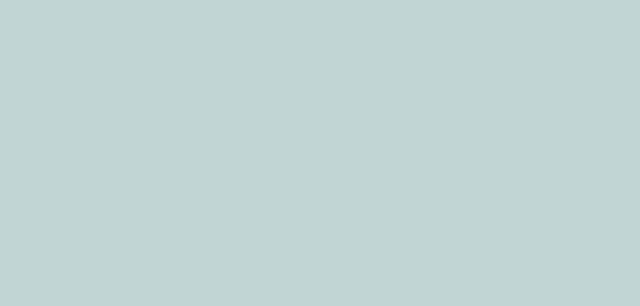
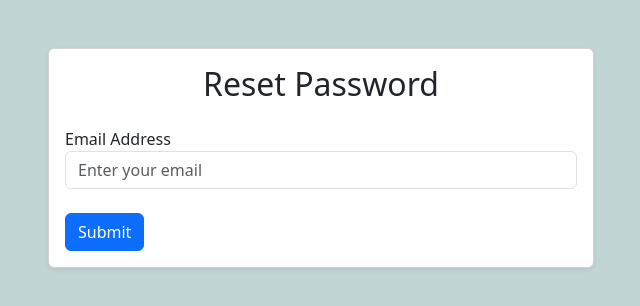
Before and after one commit to Vishnu-D-2002/Todo-list, a React (Vite) app: page /reset-email in a window 1280 px wide. Before the commit this address had no page. Shown: the top 306 px of the page, without its empty margins (319-959 px from the left). Built offline with nearby package versions, Linux system fonts and the light colour scheme.

Commit message:
pwd reset mail sending

```diff
--- a/src/App.jsx
+++ b/src/App.jsx
@@ -14,13 +14,12 @@ const App = () => {
         <Routes>
           <Route path="/notes" element={<Notes />} />
           <Route path="/" element={<Login />} />
-          <Route path="/emailSend" element={<EmailSend />} />
+          <Route path="/reset-email" element={<EmailSend />} />
           <Route
             path="/resetPassword/:randomString"
             element={<ResetPassword />}
           />
           <Route path="/activate/:activationToken" element={<Active />} />
-          <Route path="/password-reset" element={<PasswordReset />} />
         </Routes>
       </div>
     </Router>
--- a/src/components/EmailSend.jsx
+++ b/src/components/EmailSend.jsx
@@ -10,10 +10,12 @@ function EmailSend() {
     try {
       e.preventDefault();
 
+      const email = JSON.parse(sessionStorage.getItem('User')).user.email;
+
       const mail = await authInstance.post("/reset-password", { email });
 
       // console.log('Password Reset Mail send successfully', mail);
-      setMessage("Password Reset Mail send successfully");
+      setMessage("Password Reset Mail send successfully,check both inbox and spam mails");
       setEmail("");
     } catch (error) {
       // console.error('Error in sending mail', error);
@@ -22,22 +24,39 @@ function EmailSend() {
   };
 
   return (
-    <div>
+    <div className="container mt-5">
+      <div className="row justify-content-center">
+        <div className="col-lg-6">
+          <div className="card shadow-sm">
+            <div className="card-body">
+              <h2 className="card-title text-center mb-4">Reset Password</h2>
               <form onSubmit={handleMailSend}>
-        <h2>
-          Enter your Email Id for that Email id the Link to reset the Password
-          will be Send
-        </h2>
+                <div className="form-group">
+                  <label htmlFor="email">Email Address</label>
                   <input
                     type="email"
-          placeholder="Enter your Email"
+                    className="form-control"
+                    id="email"
+                    placeholder="Enter your email"
                     value={email}
                     onChange={(e) => setEmail(e.target.value)}
                     required
                   />
-        <button type="submit">SUBMIT</button>
-        {message && <h2 id="activ-msg">{message}</h2>}
+                </div>
+                <button
+                  type="submit"
+                  className="btn btn-primary btn-block mt-4"
+                >
+                  Submit
+                </button>
               </form>
+              {message && (
+                <div className="alert alert-success mt-3">{message}</div>
+              )}
+            </div>
+          </div>
+        </div>
+      </div>
     </div>
   );
 }
--- a/src/components/Navbar/Navbar.jsx
+++ b/src/components/Navbar/Navbar.jsx
@@ -22,7 +22,7 @@ function Navlink() {
             <Link to="/notes">Notes</Link>
           </li>
           <li>
-            <Link to="/password-reset">Change password</Link>
+            <Link to="/reset-email">Change password</Link>
           </li>
           <li>
             <button onClick={handlelogout}>
--- a/src/components/login.jsx
+++ b/src/components/login.jsx
@@ -195,7 +195,7 @@ const Login = () => {
                   </button>
                 )}
                 <h3>
-                  <Link to="/password-reset" className="mx-3">
+                  <Link to="/reset-email" className="mx-3">
                     Reset Password
                   </Link>
                 </h3>
```
Lines whose indentation alone changed are shown as unchanged.
